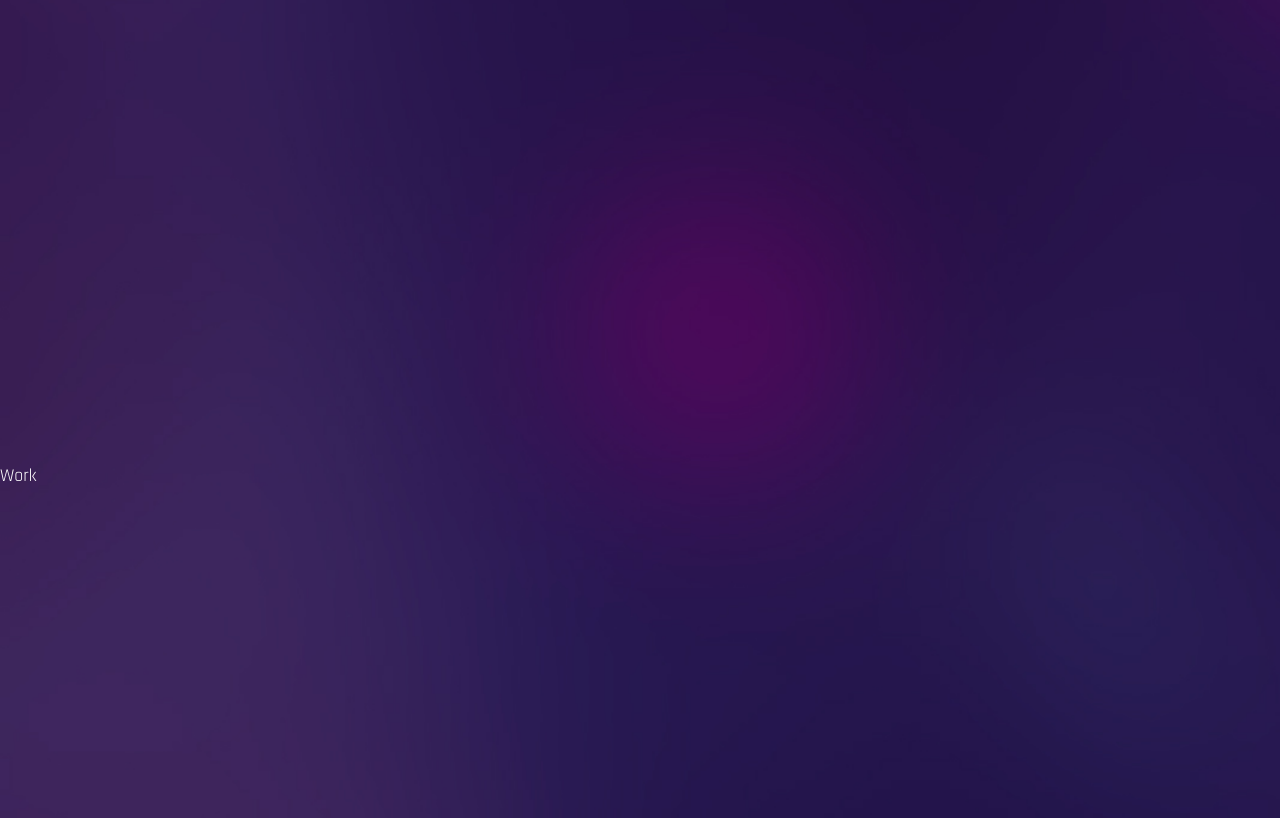
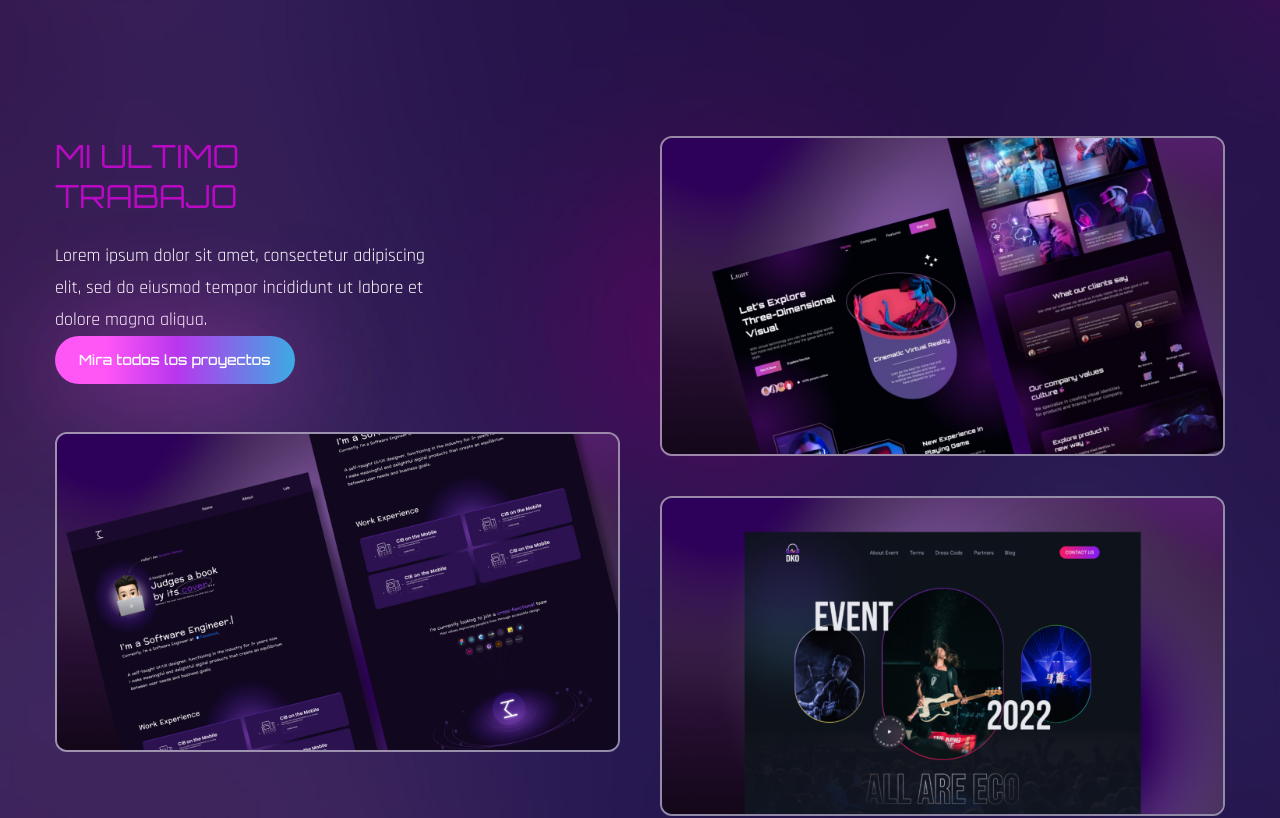
Before and after one commit to ezelescano/portfolio-starter, a React (Create React App) app: page / in a window 1280 px wide. Shown: the part 2260-3078 px from the top of the page. Built offline with nearby package versions, Linux system fonts and the light colour scheme; the HTML template or start-up script is replaced by a standard one; a web font is replaced by a local one.

Commit message:
work terminado

```diff
--- a/src/components/Work.js
+++ b/src/components/Work.js
@@ -1,7 +1,95 @@
 import React from 'react';
+// importar motion
+import { motion } from 'framer-motion';
+// importar variantes
+import { fadeIn } from '../variants';
+// import imagenes
+import img1 from '../assets/portfolio-img1.png'
+import img2 from '../assets/portfolio-img2.png'
+import img3 from '../assets/portfolio-img3.png'
+
+
 
 const Work = () => {
-  return <div className='section' id='work'>Work</div>;
+  return (
+
+    <section className='section' id='work'>
+      <div className='container mx-auto'>
+        <div className='flex flex-col lg:flex-row gap-x-10'>
+          <motion.div
+            variants={fadeIn('right', 0.2)}
+            initial='hidden'
+            whileInView={'show'}
+            viewport={{ once: false, amount: 0.3 }}
+            className='flex-1 flex flex-col gap-y-12 mb-10 lg:mb-0'>
+            {/* {texto} */}
+            <div>
+              <h2 className='h2 leading-tight text-accent'>
+                Mi ultimo <br />
+                Trabajo
+              </h2>
+              <p className='max-w-sm nb-16'>
+                Lorem ipsum dolor sit amet, consectetur adipiscing elit, sed do eiusmod tempor incididunt ut labore et dolore magna aliqua.
+              </p>
+              <button className='btn btn-sm'>Mira todos los proyectos</button>
+            </div>
+            {/* {imagen} */}
+            <div className='group relative overflow-hidden border-2 border-white/50 rounded-xl'>
+              {/* {overlay} */}
+              <div className='group-hover:bg-black/70 w-full h-full absolute z-40 transition-all duration-300'></div>
+              {/* {img} */}
+              <img className='group-hover:scale-125 transition-all duration-500' src={img1} alt='' />
+              {/* {subtitulo} */}
+              <div className='absolute -bottom-full left-12 group-hover:bottom-24 transition-all duration-500 z-50'>
+                <span className='text-gradient'>UX/UI Desing</span>
+              </div>
+              {/* {titulo} */}
+              <div className='absolute -bottom-full left-12 group-hover:bottom-14 transition-all duration-700 z-50'>
+                <span className='text3xl text-white'>Titulo del proyecto</span>
+              </div>
+            </div>
+          </motion.div>
+          <motion.div
+            variants={fadeIn('left', 0.2)}
+            initial='hidden'
+            whileInView={'show'}
+            viewport={{ once: false, amount: 0.3 }}
+            className='flex-1 flex flex-col gap-y-10'>
+            {/* {imagen} */}
+            <div className='group relative overflow-hidden border-2 border-white/50 rounded-xl'>
+              {/* {overlay} */}
+              <div className='group-hover:bg-black/70 w-full h-full absolute z-40 transition-all duration-300'></div>
+              {/* {img} */}
+              <img className='group-hover:scale-125 transition-all duration-500' src={img2} alt='' />
+              {/* {subtitulo} */}
+              <div className='absolute -bottom-full left-12 group-hover:bottom-24 transition-all duration-500 z-50'>
+                <span className='text-gradient'>UX/UI Desing</span>
+              </div>
+              {/* {titulo} */}
+              <div className='absolute -bottom-full left-12 group-hover:bottom-14 transition-all duration-700 z-50'>
+                <span className='text3xl text-white'>Titulo del proyecto</span>
+              </div>
+            </div>
+            <div className='group relative overflow-hidden border-2 border-white/50 rounded-xl'>
+              {/* {overlay} */}
+              <div className='group-hover:bg-black/70 w-full h-full absolute z-40 transition-all duration-300'></div>
+              {/* {img} */}
+              <img className='group-hover:scale-125 transition-all duration-500' src={img3} alt='' />
+              {/* {subtitulo} */}
+              <div className='absolute -bottom-full left-12 group-hover:bottom-24 transition-all duration-500 z-50'>
+                <span className='text-gradient'>UX/UI Desing</span>
+              </div>
+              {/* {titulo} */}
+              <div className='absolute -bottom-full left-12 group-hover:bottom-14 transition-all duration-700 z-50'>
+                <span className='text3xl text-white'>Titulo del proyecto</span>
+              </div>
+            </div>
+          </motion.div>
+        </div>
+      </div>
+    </section>
+
+  );
 };
 
 export default Work;
```
